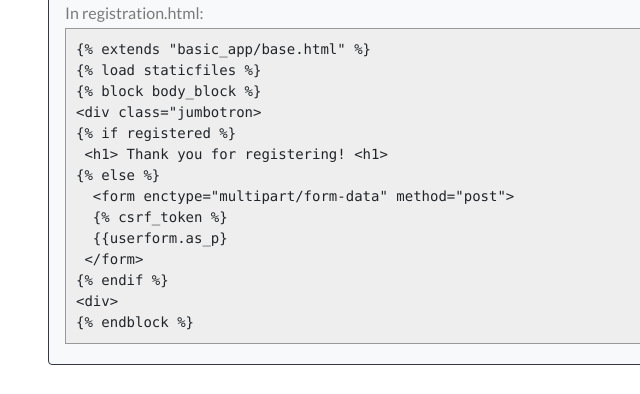
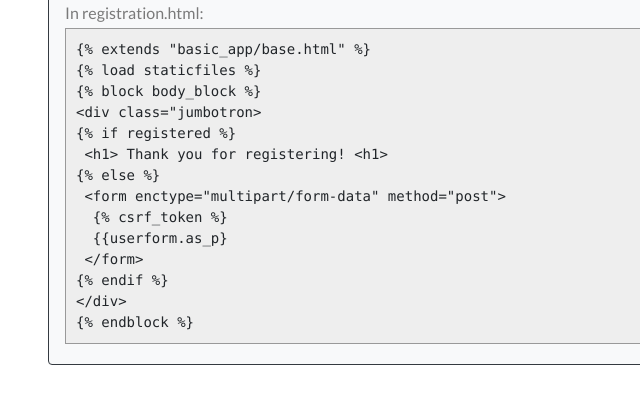
Before and after one commit to mringes13/djangoresources, a plain HTML site: page index.html in a window 1280 px wide. Shown: the part 11412-11806 px from the top of the page, 232-872 px from the left. Drawn offline with nearby package versions, Linux system fonts and the light colour scheme.

Commit message:
user models

```diff
--- a/index.html
+++ b/index.html
@@ -361,7 +361,7 @@
                 <p class="location">In index.html:</p>
                 <pre class="mb-1"><code contenteditable>{% extends "basic_app/base.html" %}<br>{% block body_block %}<br>&emsp;&lt;h5&gt;Hello&lt;h5&gt;<br>{% endblock %}</code></pre>
                 <p class="location">In registration.html:</p>
-                <pre class="mb-1"><code contenteditable>{% extends "basic_app/base.html" %}<br>{% load staticfiles %}<br>{% block body_block %}<br>&lt;div class="jumbotron&gt;<br>{% if registered %}<br>&emsp;&lt;h1&gt; Thank you for registering! &lt;h1&gt;<br>{% else %}<br>&emsp; &lt;form enctype="multipart/form-data" method="post"><br>&emsp;&emsp;{% csrf_token %}<br>&emsp;&emsp;{{userform.as_p}<br>&emsp;&lt;/form><br>{% endif %}<br>&lt;div&gt;<br>{% endblock %}</code></pre>
+                <pre class="mb-1"><code contenteditable>{% extends "basic_app/base.html" %}<br>{% load staticfiles %}<br>{% block body_block %}<br>&lt;div class="jumbotron&gt;<br>{% if registered %}<br>&emsp;&lt;h1&gt; Thank you for registering! &lt;h1&gt;<br>{% else %}<br>&emsp;&lt;form enctype="multipart/form-data" method="post"><br>&emsp;&emsp;{% csrf_token %}<br>&emsp;&emsp;{{userform.as_p}<br>&emsp;&lt;/form><br>{% endif %}<br>&lt;/div&gt;<br>{% endblock %}</code></pre>
               </div>
             </div>
 
```
